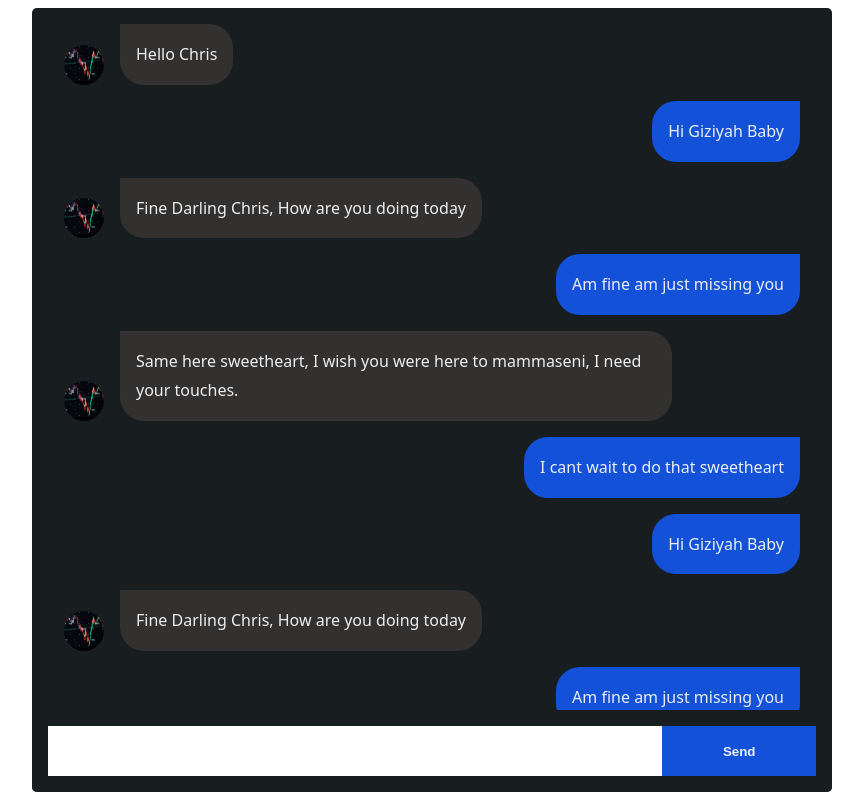
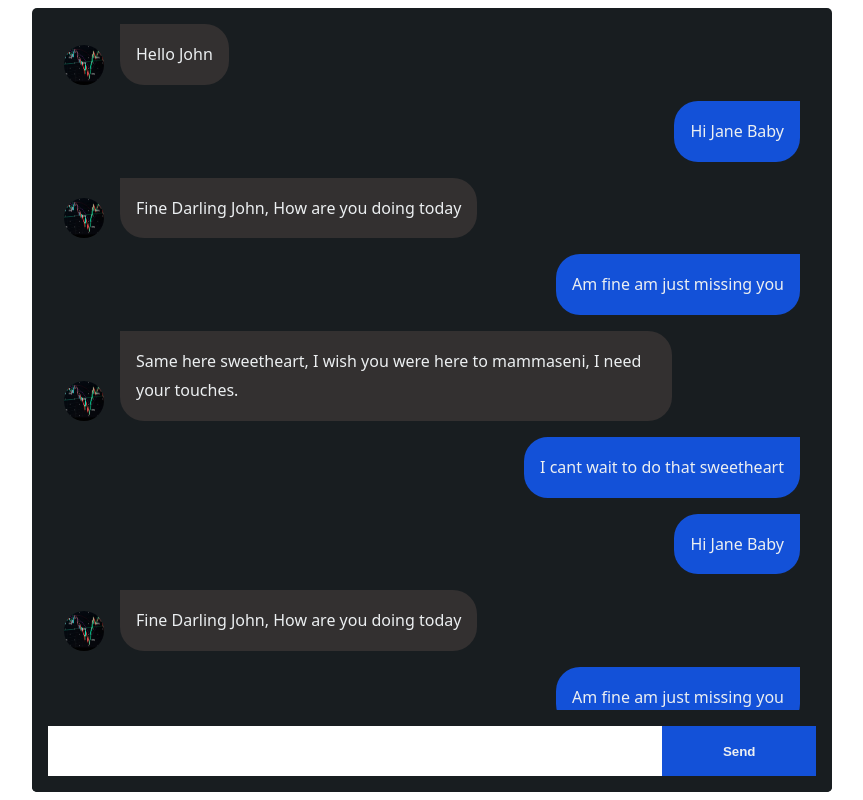
Before and after one commit to bulamagk/CSS-Chat-Playground, a plain HTML site: page index.html in a window 1280 px wide. Shown: the whole page, without its empty margins (208-1071 px from the left). Drawn offline with Linux system fonts and the light colour scheme.

Commit message:
Change some html content

```diff
--- a/index.html
+++ b/index.html
@@ -11,15 +11,15 @@
     <article class="container chat-container">
       <section class="chat chat--receive">
         <img src="./img/pic.jpeg" alt="" />
-        <p class="chat__text">Hello Chris</p>
+        <p class="chat__text">Hello John</p>
       </section>
 
       <section class="chat chat--send">
-        <p class="chat__text">Hi Giziyah Baby</p>
+        <p class="chat__text">Hi Jane Baby</p>
       </section>
       <section class="chat chat--receive">
         <img src="./img/pic.jpeg" alt="" />
-        <p class="chat__text">Fine Darling Chris, How are you doing today</p>
+        <p class="chat__text">Fine Darling John, How are you doing today</p>
       </section>
 
       <section class="chat chat--send">
@@ -39,11 +39,11 @@
       </section>
 
       <section class="chat chat--send">
-        <p class="chat__text">Hi Giziyah Baby</p>
+        <p class="chat__text">Hi Jane Baby</p>
       </section>
       <section class="chat chat--receive">
         <img src="./img/pic.jpeg" alt="" />
-        <p class="chat__text">Fine Darling Chris, How are you doing today</p>
+        <p class="chat__text">Fine Darling John, How are you doing today</p>
       </section>
 
       <section class="chat chat--send">
```
